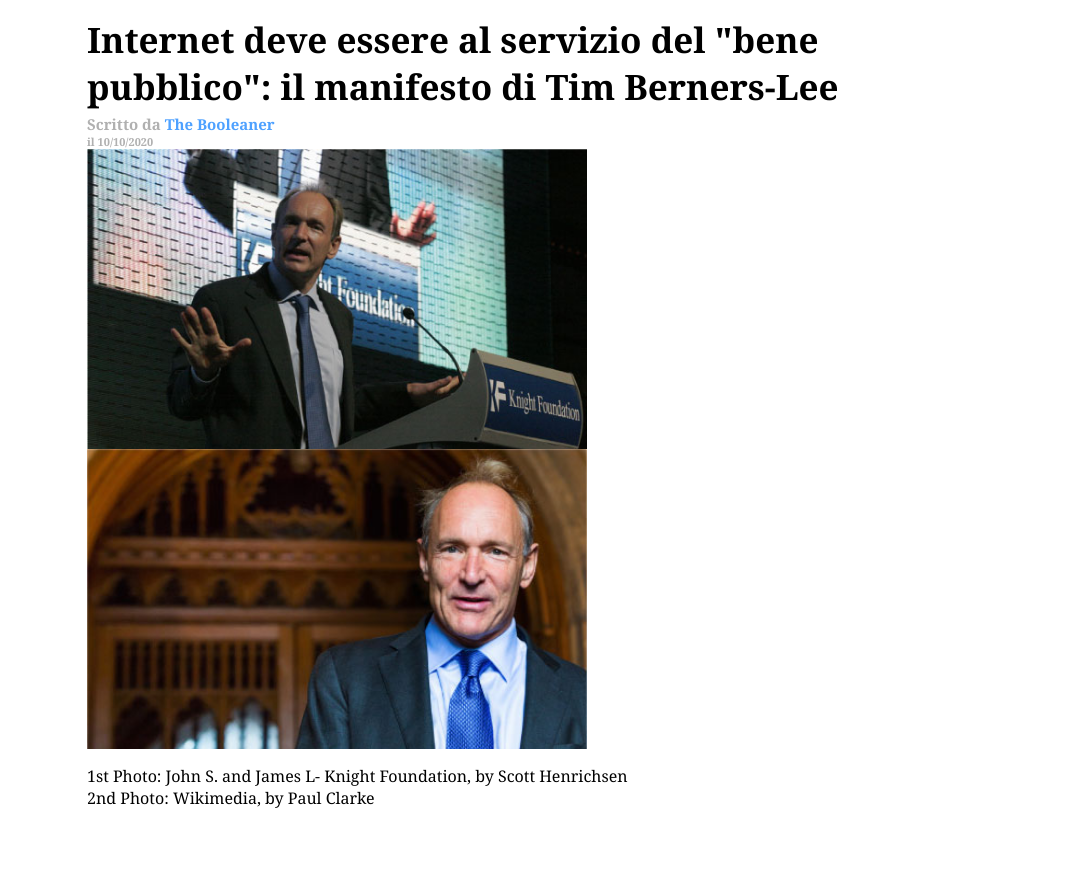
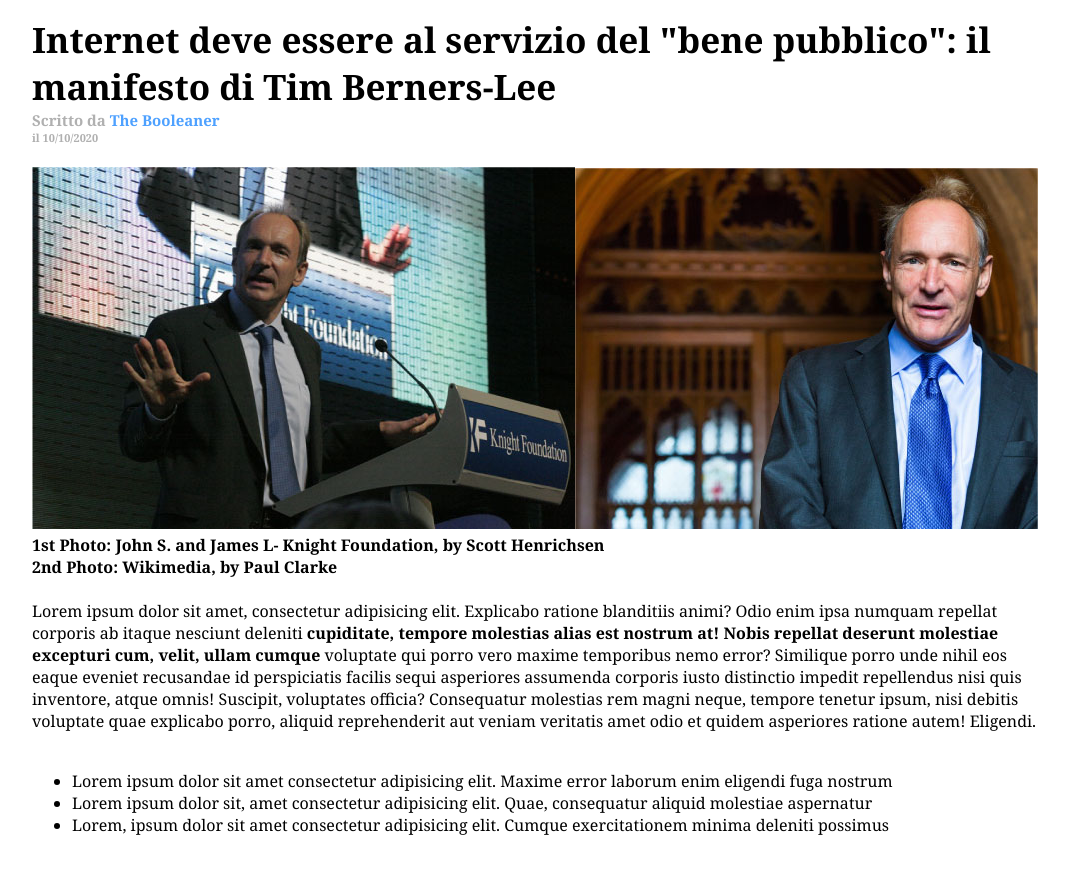
Before and after one commit to MelaniaPicone/html-css-booleaner, a plain HTML site: page index.html in a window 1280 px wide. Shown: the part 107-989 px from the top of the page, without its empty margins (103-1176 px from the left). Drawn offline with Linux system fonts and the light colour scheme.

Commit message:
correzioni tutor

```diff
--- a/css/style.css
+++ b/css/style.css
@@ -1,13 +1,14 @@
 body {
   position: center;
   margin: 0 auto;
-  width: 900px;
+  max-width: 1010px;
   font-family: Cambria, Cochin, Georgia, Times, 'Times New Roman', serif;
 }
 
 h1 {
   font-size: 35px;
   font-weight: 600;
+  margin-bottom: 0px;
 }
 
 
@@ -25,8 +26,8 @@ h1 {
   width: 200px;
 }
 
+
 .item-box .second-title {
-  margin-top: -20px;
   font-size: 15px;
   font-weight: bold;
   color: #b0b0b0;
@@ -41,19 +42,3 @@ h1 {
   font-weight: bold;
   color: #b0b0b0;
 }
-
-.item-box .first-img {
-  background-image: url(/img/tim-1.jpg);
-  width: 500px;
-  height: 300px;
-  background-size: cover;
-  background-repeat: no-repeat;
-}
-
-.item-box .second-img {
-  background-image: url(/img/tim-2.jpg);
-  width: 500px;
-  height: 300px;
-  background-size: cover;
-  background-repeat: no-repeat;
-}
--- a/index.html
+++ b/index.html
@@ -20,32 +20,38 @@
     </div>
   </header>
 
-  <main>
+  <div>
     <div class="item-box">
       <h1>Internet deve essere al servizio del "bene pubblico": il manifesto di Tim Berners-Lee</h1>
 
       <div class="second-title"> Scritto da <b>The Booleaner</b></div>
       <div class="date-title">il 10/10/2020</div>
+    </div><br>
 
-      <div class="first-img"></div> <div class="second-img"></div>
+    <img src="./img/tim-1.jpg"><img src="./img/tim-2.jpg">
 
-      <p>1st Photo: John S. and James L- Knight Foundation, by Scott Henrichsen<br>
-        2nd Photo: Wikimedia, by Paul Clarke</p><br><br>
+
+
+    <span><strong>1st Photo: John S. and James L- Knight Foundation, by Scott Henrichsen<br>
+        2nd Photo: Wikimedia, by Paul Clarke</strong></span><br><br>
+
+    <span>Lorem ipsum dolor sit amet, consectetur adipisicing elit. Explicabo ratione blanditiis animi? Odio enim ipsa
+      numquam repellat corporis ab itaque nesciunt deleniti <b>cupiditate, tempore molestias alias est nostrum at! Nobis
+        repellat deserunt molestiae excepturi cum, velit, ullam cumque</b> voluptate qui porro vero maxime temporibus
+      nemo
+      error? Similique porro unde nihil eos eaque eveniet recusandae id perspiciatis facilis sequi asperiores assumenda
+      corporis iusto distinctio impedit repellendus nisi quis inventore, atque omnis! Suscipit, voluptates officia?
+      Consequatur molestias rem magni neque, tempore tenetur ipsum, nisi debitis voluptate quae explicabo porro, aliquid
+      reprehenderit aut veniam veritatis amet odio et quidem asperiores ratione autem! Eligendi.</span><br><br>
 
     <ul>
       <li>Lorem ipsum dolor sit amet consectetur adipisicing elit. Maxime error laborum enim eligendi fuga nostrum
-          maiores est provident? Amet cumque accusamus, assumenda tenetur expedita quo, iure magni tempora rem
-          laboriosam nostrum sequi voluptates, vel aliquid quos dicta officia molestias necessitatibus similique
-          obcaecati iusto. Totam sunt cum illum tempora, est doloremque?</li>
+      </li>
       <li>Lorem ipsum dolor sit, amet consectetur adipisicing elit. Quae, consequatur aliquid molestiae aspernatur
-          magnam minima incidunt, illo illum doloribus delectus dolores labore beatae omnis inventore deserunt aperiam
-          officiis repellendus earum sunt odio totam nam placeat! Incidunt nesciunt accusantium unde eligendi facilis id
-          pariatur laboriosam officiis fuga? Voluptas fugit dolorum amet?</li>
+      </li>
       <li>Lorem, ipsum dolor sit amet consectetur adipisicing elit. Cumque exercitationem minima deleniti possimus
-          nihil! Ab velit distinctio, rerum, tempore quos nesciunt aut magni omnis quidem quis officia. Laborum facilis
-          laudantium maiores sunt laboriosam tempore. Eum blanditiis recusandae accusamus corrupti beatae voluptate
-          neque alias laboriosam quae nulla cupiditate itaque, quam eligendi.</li>
-      </ul>
+      </li>
+    </ul><br><br>
 
 
     <table>
@@ -72,10 +78,7 @@
             repellat voluptate debitis fugiat minus earum veritatis ratione corporis tempore ducimus fuga, corrupti
             perspiciatis. Commodi, porro reiciendis?</td>
         </tr>
-        </tmain>
 
-        <tfoot>
-          <tr>
 
         <td>Lorem ipsum dolor</td>
         <td>Lorem ipsum dolor</td>
@@ -83,11 +86,10 @@
           repellat voluptate debitis fugiat minus earum veritatis ratione corporis tempore ducimus fuga, corrupti
           perspiciatis. Commodi, porro reiciendis?</td>
 
-
-          </tr>
-        </tfoot>
+      </tmain>
 
     </table>
+  </div>
   <br><br>
 
 
@@ -99,7 +101,7 @@
     nobis natus nostrum beatae voluptatem? Doloremque unde voluptas voluptatibus mollitia quam architecto officiis,
     facere exercitationem itaque et voluptates consequatur eveniet modi impedit laudantium hic tenetur numquam.
     Recusandae?</p>
-    </div>
+
   </main>
 
   <footer>
```
Lines whose indentation alone changed are shown as unchanged.
